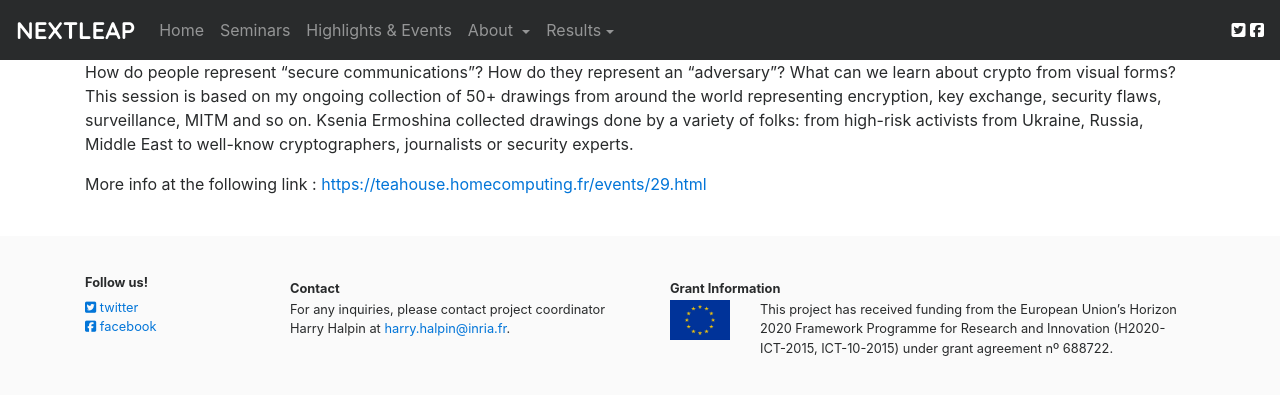
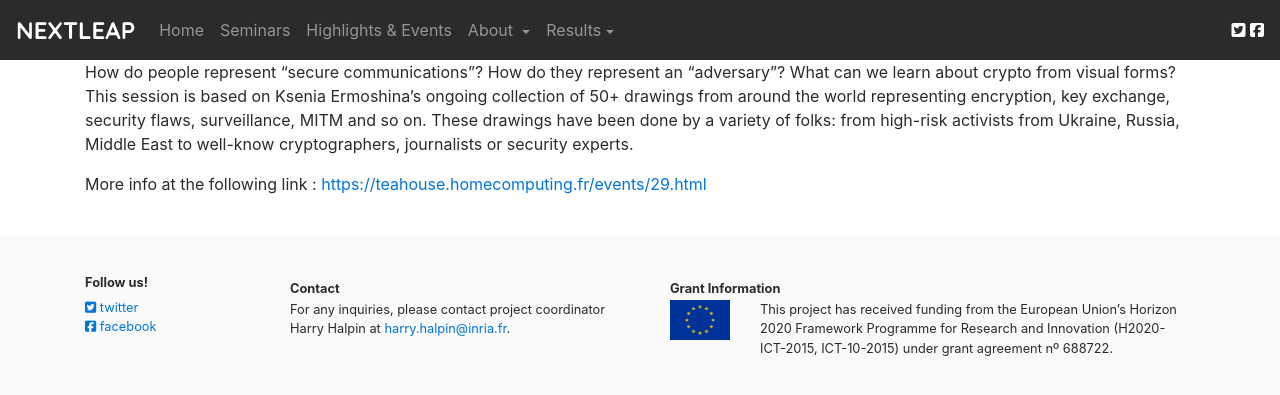
Before and after one commit to nextleap-project/nextleap-website, a Jekyll site: the page built from _events/2017-drawmycrypto.md, in a window 1280 px wide. Shown: the top 395 px of the page. Built offline with Jekyll 4.4.1, drawn with Linux system fonts in a browser that asks for light colours; nearby versions of some CDN libraries.

Commit message:
event modified
better description

```diff
--- a/_events/2017-drawmycrypto.md
+++ b/_events/2017-drawmycrypto.md
@@ -8,6 +8,6 @@ location: Paris, France.
 
 event_url: https://teahouse.homecomputing.fr/events/29.html
 ---
-How do people represent "secure communications"? How do they represent an "adversary"? What can we learn about crypto from visual forms? This session is based on my ongoing collection of 50+ drawings from around the world representing encryption, key exchange, security flaws, surveillance, MITM and so on. Ksenia Ermoshina collected drawings done by a variety of folks: from high-risk activists from Ukraine, Russia, Middle East to well-know cryptographers, journalists or security experts.
+How do people represent "secure communications"? How do they represent an "adversary"? What can we learn about crypto from visual forms? This session is based on Ksenia Ermoshina's ongoing collection of 50+ drawings from around the world representing encryption, key exchange, security flaws, surveillance, MITM and so on. These drawings have been done by a variety of folks: from high-risk activists from Ukraine, Russia, Middle East to well-know cryptographers, journalists or security experts.
 
 More info at the following link : [https://teahouse.homecomputing.fr/events/29.html](https://teahouse.homecomputing.fr/events/29.html)
```
